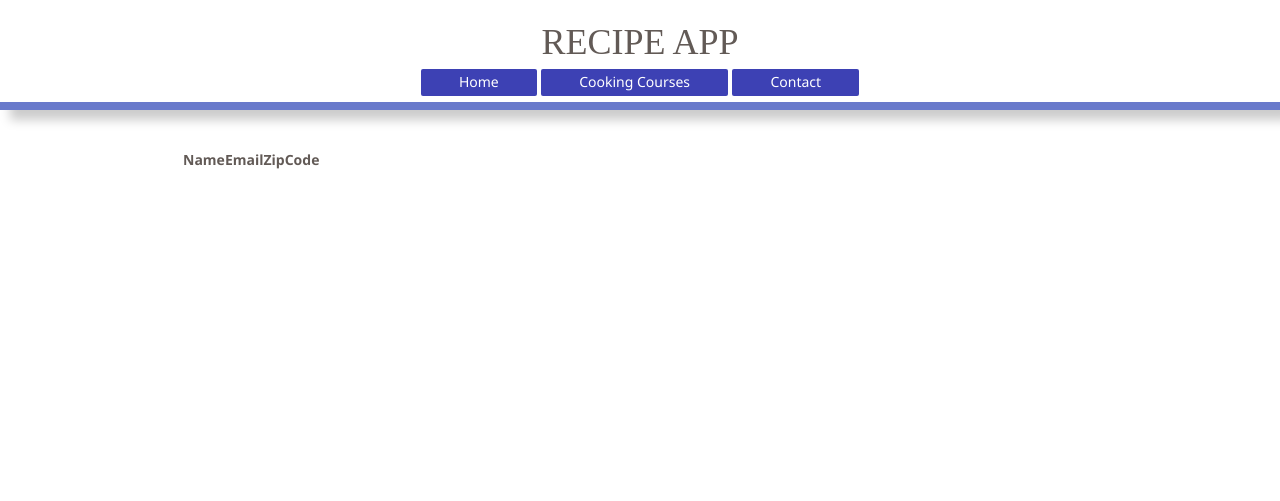
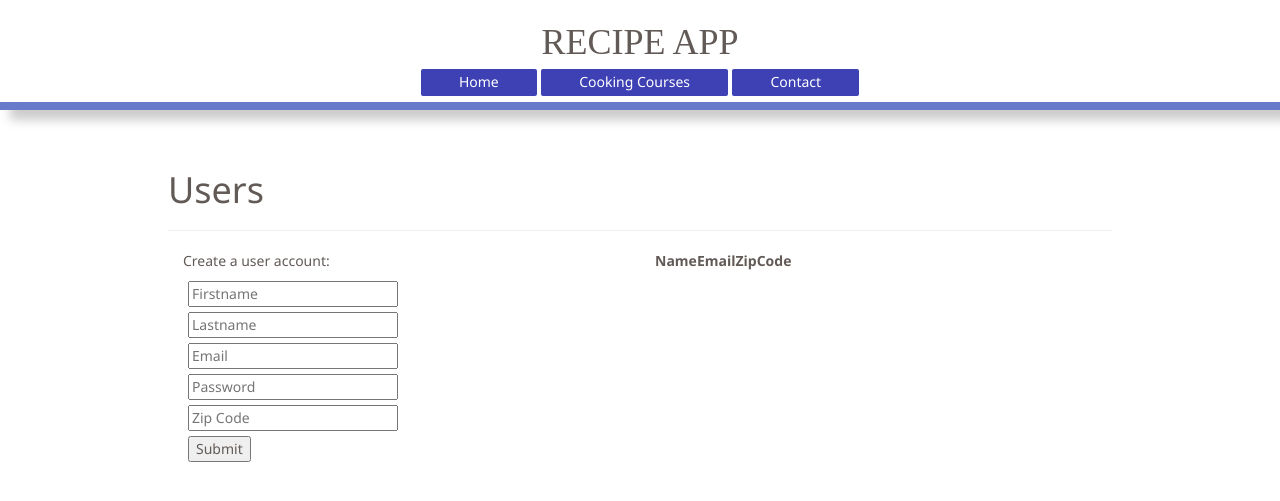
Before and after one commit to MelanieHoHue/WTAT-SPRINT04, a Node project: template views/users/index.ejs in a window 1280 px wide. Shown: the top 501 px of the page. Run offline with Node 20 templates, Linux system fonts and the light colour scheme; the template is opened without the code that fills it, so the values that code supplies are empty; some libraries are stand-ins or nearby versions; some web fonts are replaced.

Commit message:
showing users

```diff
--- a/main.js
+++ b/main.js
@@ -5,6 +5,7 @@ const express = require("express"),
   errorController = require("./controllers/errorController"),
   homeController = require("./controllers/homeController"),
   subscribersController = require("./controllers/subscribersController"),
+  usersController = require("./controllers/usersController"),
   layouts = require("express-ejs-layouts"),
   mongoose = require("mongoose"),
   Subscriber = require("./models/subscriber");
@@ -48,6 +49,9 @@ app.get("/courses", homeController.showCourses);
 app.get("/contact", subscribersController.getSubscriptionPage);
 app.post("/subscribe", subscribersController.saveSubscriber);
 
+app.get("/users", usersController.index);
+app.post("/adduser", usersController.saveUser);
+
 app.use(errorController.logErrors);
 app.use(errorController.respondNoResourceFound);
 app.use(errorController.respondInternalError);
--- a/models/user.js
+++ b/models/user.js
@@ -1,5 +1,5 @@
 const mongoose = require("mongoose"),
-    {Schema} = mongoose;
+    {Schema} = mongoose,
 
     userSchema = new Schema({
         name: {
--- a/package.json
+++ b/package.json
@@ -5,7 +5,7 @@
   "main": "main.js",
   "scripts": {
     "test": "echo \"Error: no test specified\" && exit 1",
-    "start": "node main.js"
+    "start": "nodemon main.js"
   },
   "author": "Jon Wexler",
   "license": "ISC",
@@ -15,6 +15,7 @@
     "express-ejs-layouts": "^2.5.0",
     "http-status-codes": "^1.3.0",
     "mongodb": "^3.6.9",
-    "mongoose": "^5.12.13"
+    "mongoose": "^5.12.13",
+    "nodemon": "^2.0.7"
   }
 }
--- a/views/users/index.ejs
+++ b/views/users/index.ejs
@@ -1,3 +1,18 @@
+<div class="row">
+    <h1>Users</h1>
+    <hr>
+    <div class="col-sm-6">
+        <p>Create a user account:</p>
+        <form class="subscription-form" action="/adduser" method="post">
+            <input type="text" name="first" placeholder="Firstname">
+            <input type="text" name="last" placeholder="Lastname">
+            <input type="text" name="email" placeholder="Email">
+            <input type="text" name="password" placeholder="Password">
+            <input type="text" name="zipCode" placeholder="Zip Code" pattern="[0-9]{5}">
+            <input type="submit" name="submit">
+        </form>
+    </div>
+    <div class="col-sm-6">
         <table>
             <thead>
                 <tr>
@@ -16,3 +31,5 @@
                 <% }); %>
             </tbody>
         </table>
+    </div>
+</div>
```
Also changed, not shown: controllers/subscribersController.js (+4 -4 lines), controllers/usersController.js (+36 -0 lines), controllers/coursesController.js (added), 1 other file. Lines whose indentation alone changed are shown as unchanged.
